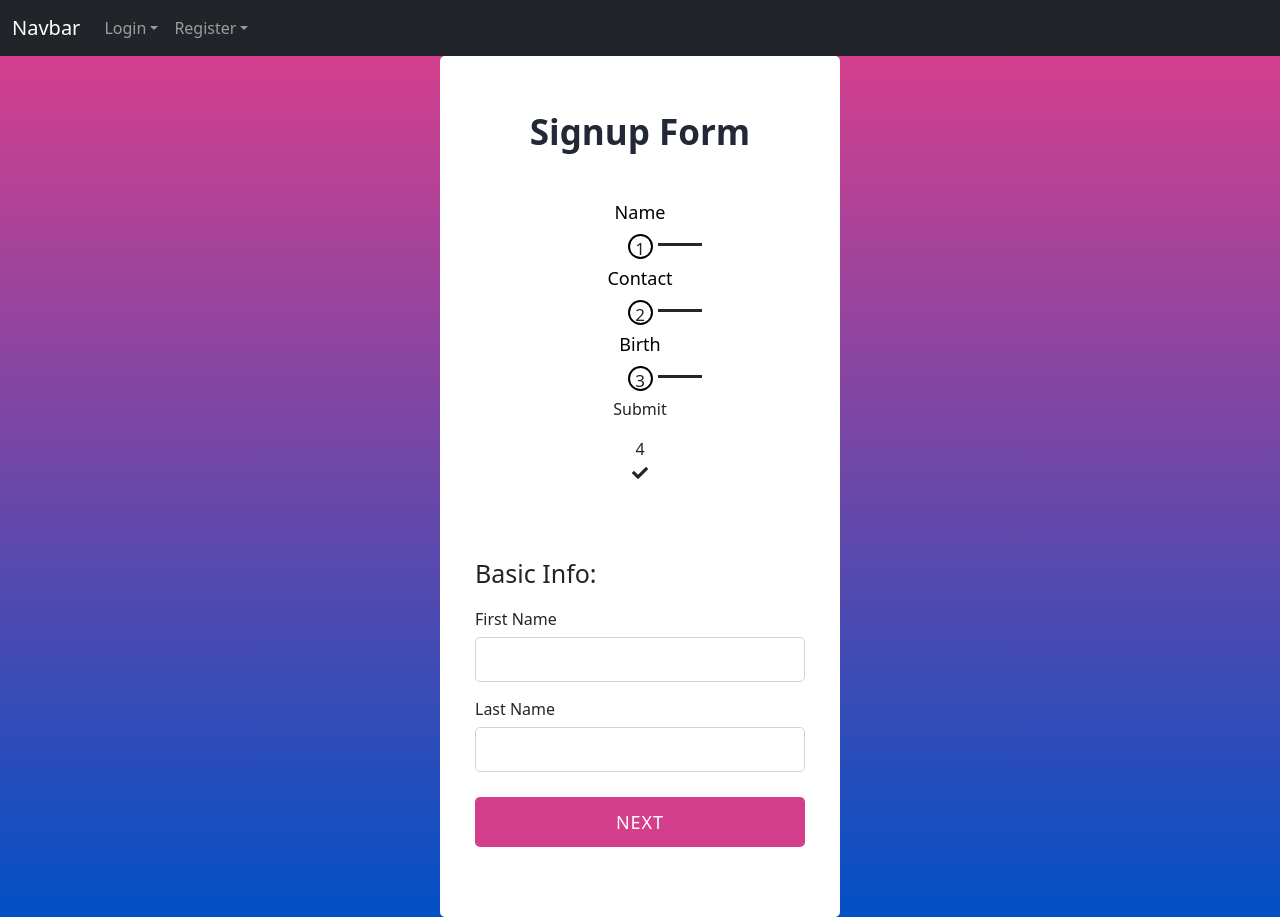
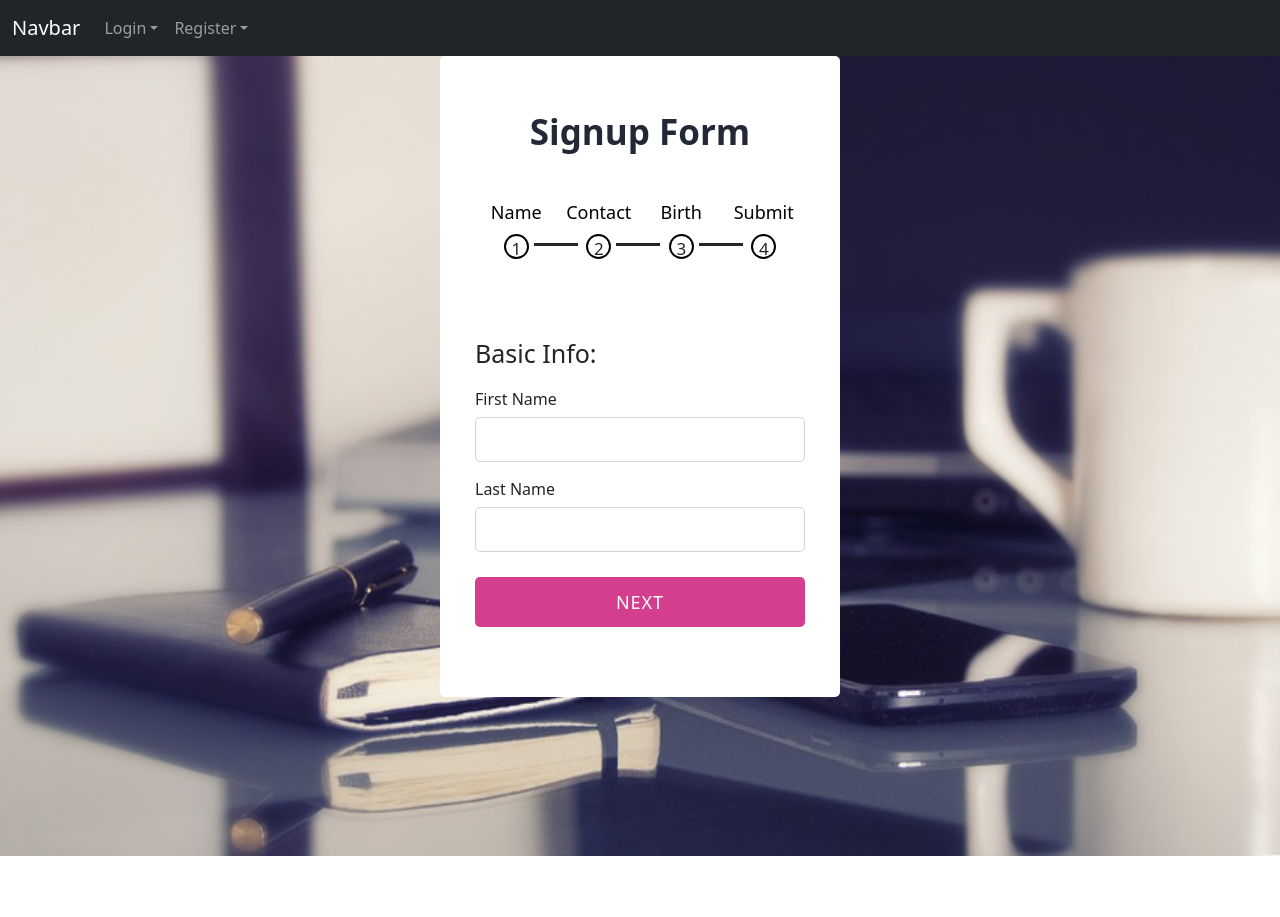
Before and after one commit to atultingre/react-forms, a React (Create React App) app: page /register4 in a window 1280 px wide. After the commit the page ends 856 px from the top, so only its background shows below. Built offline with nearby package versions, Linux system fonts and the light colour scheme; a web font is replaced by a local one.

Commit message:
Registration4 css fixed

```diff
--- a/src/Components/Registration/Registration4/Registration4.css
+++ b/src/Components/Registration/Registration4/Registration4.css
@@ -6,15 +6,17 @@
   font-family: 'Poppins', sans-serif;
 } */
 .registration4-body {
-    display: flex;
-    /* align-items: center; */
-    /* justify-content: center; */
-    /* min-height: 100vh; */
+    /* display: flex;
+    align-items: center;
+    justify-content: center; */
+    min-height: 100vh;
     overflow: hidden;
-    background: -webkit-linear-gradient(bottom, #0250c5, #d43f8d);
+    background: url("/public/images/bg.jpg"),-webkit-linear-gradient(bottom, #0250c5, #d43f8d);
+    background-repeat: no-repeat;
+    background-size: cover;
 }
 
-/* url("bg.png"), */
+
 ::selection {
     color: #fff;
     background: #d43f8d;
@@ -29,34 +31,34 @@
     padding: 50px 35px 10px 35px;
 }
 
-.registration4-container header {
+.registration4-container .registration4-header {
     font-size: 35px;
     font-weight: 600;
     margin: 0 0 30px 0;
 }
 
-.registration4-container .form-outer {
+.registration4-container .registration4-form-outer {
     width: 100%;
     overflow: hidden;
 }
 
-.registration4-container .form-outer .registration4-form {
+.registration4-container .registration4-form-outer .registration4-form {
     display: flex;
     width: 400%;
 }
 
-.form-outer .registration4-form .page {
+.registration4-form-outer .registration4-form .registration4-page {
     width: 25%;
     transition: margin-left 0.3s ease-in-out;
 }
 
-.form-outer .registration4-form .page .title {
+.registration4-form-outer .registration4-form .registration4-page .registration4-title {
     text-align: left;
     font-size: 25px;
     font-weight: 500;
 }
 
-.form-outer .registration4-form .page .field {
+.registration4-form-outer .registration4-form .registration4-page .registration4-field {
     width: 330px;
     height: 45px;
     margin: 45px 0;
@@ -64,13 +66,13 @@
     position: relative;
 }
 
-.registration4-form .page .field .label {
+.registration4-form .registration4-page .registration4-field .registration4-label {
     position: absolute;
     top: -30px;
     font-weight: 500;
 }
 
-.registration4-form .page .field input {
+.registration4-form .registration4-page .registration4-field .registration4-input {
     height: 100%;
     width: 100%;
     border: 1px solid lightgrey;
@@ -79,14 +81,14 @@
     font-size: 18px;
 }
 
-.registration4-form .page .field select {
+.registration4-form .registration4-page .registration4-field select {
     width: 100%;
     padding-left: 10px;
     font-size: 17px;
     font-weight: 500;
 }
 
-.registration4-form .page .field button {
+.registration4-form .registration4-page .registration4-field button {
     width: 100%;
     height: calc(100% + 5px);
     border: none;
@@ -102,43 +104,43 @@
     transition: 0.5s ease;
 }
 
-.registration4-form .page .field button:hover {
+.registration4-form .registration4-page .registration4-field button:hover {
     background: #000;
 }
 
-.registration4-form .page .btns button {
+.registration4-form .registration4-page .btns button {
     margin-top: -20px !important;
 }
 
-.registration4-form .page .btns button.prev {
+.registration4-form .registration4-page .btns button.registration4-prev {
     margin-right: 3px;
     font-size: 17px;
 }
 
-.registration4-form .page .btns button.next {
+.registration4-form .registration4-page .btns button.registration4-next {
     margin-left: 3px;
 }
 
-.registration4-container .progress-bar {
+.registration4-container .registration4-progress-bar {
     display: flex;
     margin: 40px 0;
     user-select: none;
 }
 
-.registration4-container .progress-bar .step {
+.registration4-container .registration4-progress-bar .registration4-step {
     text-align: center;
     width: 100%;
     position: relative;
 }
 
-.registration4-container .progress-bar .step p {
+.registration4-container .registration4-progress-bar .registration4-step .registration4-p {
     font-weight: 500;
     font-size: 18px;
     color: #000;
     margin-bottom: 8px;
 }
 
-.progress-bar .step .bullet {
+.registration4-progress-bar .registration4-step .registration4-bullet {
     height: 25px;
     width: 25px;
     border: 2px solid #000;
@@ -151,23 +153,23 @@
     line-height: 25px;
 }
 
-.progress-bar .step .bullet.active {
+.registration4-progress-bar .registration4-step .registration4-bullet.active {
     border-color: #d43f8d;
     background: #d43f8d;
 }
 
-.progress-bar .step .bullet span {
+.registration4-progress-bar .registration4-step .registration4-bullet .registration4-span {
     position: absolute;
     left: 50%;
     transform: translateX(-50%);
 }
 
-.progress-bar .step .bullet.active span {
+.registration4-progress-bar .registration4-step .registration4-bullet.active .registration4-span {
     display: none;
 }
 
-.progress-bar .step .bullet:before,
-.progress-bar .step .bullet:after {
+.registration4-progress-bar .registration4-step .registration4-bullet:before,
+.registration4-progress-bar .registration4-step .registration4-bullet:after {
     position: absolute;
     content: '';
     bottom: 11px;
@@ -177,7 +179,7 @@
     background: #262626;
 }
 
-.progress-bar .step .bullet.active:after {
+.registration4-progress-bar .registration4-step .registration4-bullet.active:after {
     background: #d43f8d;
     transform: scaleX(0);
     transform-origin: left;
@@ -190,17 +192,17 @@
     }
 }
 
-.progress-bar .step:last-child .bullet:before,
-.progress-bar .step:last-child .bullet:after {
+.registration4-progress-bar .registration4-step:last-child .registration4-bullet:before,
+.registration4-progress-bar .registration4-step:last-child .registration4-bullet:after {
     display: none;
 }
 
-.progress-bar .step p.active {
+.registration4-progress-bar .registration4-step p.active {
     color: #d43f8d;
     transition: 0.2s linear;
 }
 
-.progress-bar .step .check {
+.registration4-progress-bar .registration4-step .registration4-check {
     position: absolute;
     left: 50%;
     top: 70%;
@@ -209,7 +211,7 @@
     display: none;
 }
 
-.progress-bar .step .check.active {
+.registration4-progress-bar .registration4-step .registration4-check.active {
     display: block;
     color: #fff;
 }
--- a/src/Components/Registration/Registration4/Registration4.js
+++ b/src/Components/Registration/Registration4/Registration4.js
@@ -3,17 +3,17 @@ import "./Registration4.css";
 
 const Registration4 = () => {
   useEffect(() => {
-    const slidePage = document.querySelector(".slide-page");
+    const slidePage = document.querySelector(".registration4-slide-page");
     const nextBtnFirst = document.querySelector(".firstNext");
     const prevBtnSec = document.querySelector(".prev-1");
     const nextBtnSec = document.querySelector(".next-1");
     const prevBtnThird = document.querySelector(".prev-2");
     const nextBtnThird = document.querySelector(".next-2");
     const prevBtnFourth = document.querySelector(".prev-3");
-    const submitBtn = document.querySelector(".submit");
-    const progressText = document.querySelectorAll(".step p");
-    const progressCheck = document.querySelectorAll(".step .check");
-    const bullet = document.querySelectorAll(".step .bullet");
+    const submitBtn = document.querySelector(".registration4-submit");
+    const progressText = document.querySelectorAll(".registration4-step p");
+    const progressCheck = document.querySelectorAll(".registration4-step .registration4-check");
+    const bullet = document.querySelectorAll(".registration4-step .registration4-bullet");
     let current = 1;
 
     nextBtnFirst.addEventListener("click", function (event) {
@@ -80,100 +80,100 @@ const Registration4 = () => {
   return (
     <div className="registration4-body">
       <div className="registration4-container">
-        <header>Signup Form</header>
-        <div className="progress-bar">
-          <div className="step">
-            <p>Name</p>
-            <div className="bullet">
-              <span>1</span>
+        <header className="registration4-header">Signup Form</header>
+        <div className="registration4-progress-bar">
+          <div className="registration4-step">
+            <p className="registration4-p">Name</p>
+            <div className="registration4-bullet">
+              <span className="registration4-span">1</span>
             </div>
-            <div className="check fas fa-check"></div>
-          </div>
-          <div className="step">
-            <p>Contact</p>
-            <div className="bullet">
-              <span>2</span>
-            </div>
-            <div className="check fas fa-check"></div>
-          </div>
-          <div className="step">
-            <p>Birth</p>
-            <div className="bullet">
-              <span>3</span>
-            </div>
-            <div className="check fas fa-check"></div>
+            <div className="registration4-check fas fa-check"></div>
           </div>
           <div className="registration4-step">
-            <p>Submit</p>
-            <div className="bullet">
-              <span>4</span>
+            <p className="registration4-p">Contact</p>
+            <div className="registration4-bullet">
+              <span className="registration4-span">2</span>
             </div>
-            <div className="check fas fa-check"></div>
+            <div className="registration4-check fas fa-check"></div>
+          </div>
+          <div className="registration4-step">
+            <p className="registration4-p">Birth</p>
+            <div className="registration4-bullet">
+              <span className="registration4-span">3</span>
+            </div>
+            <div className="registration4-check fas fa-check"></div>
+          </div>
+          <div className="registration4-step">
+            <p className="registration4-p">Submit</p>
+            <div className="registration4-bullet">
+              <span className="registration4-span">4</span>
+            </div>
+            <div className="registration4-check fas fa-check"></div>
           </div>
         </div>
-        <div className="form-outer">
+        <div className="registration4-form-outer">
           <form action="#" className="registration4-form">
-            <div className="page slide-page">
-              <div className="title">Basic Info:</div>
-              <div className="field">
-                <div className="label">First Name</div>
-                <input type="text" />
+            <div className="registration4-page registration4-slide-page">
+              <div className="registration4-title">Basic Info:</div>
+              <div className="registration4-field">
+                <div className="registration4-label">First Name</div>
+                <input className="registration4-input" type="text" />
               </div>
-              <div className="field">
-                <div className="label">Last Name</div>
-                <input type="text" />
+              <div className="registration4-field">
+                <div className="registration4-label">Last Name</div>
+                <input className="registration4-input" type="text" />
               </div>
-              <div className="field">
-                <button className="firstNext next">Next</button>
+              <div className="registration4-field">
+                <button className="firstNext registration4-next">Next</button>
               </div>
             </div>
-            <div className="page">
-              <div className="title">Contact Info:</div>
-              <div className="field">
-                <div className="label">Email Address</div>
-                <input type="text" />
+            <div className="registration4-page">
+              <div className="registration4-title">Contact Info:</div>
+              <div className="registration4-field">
+                <div className="registration4-label">Email Address</div>
+                <input className="registration4-input" type="text" />
               </div>
-              <div className="field">
-                <div className="label">Phone Number</div>
-                <input type="Number" />
+              <div className="registration4-field">
+                <div className="registration4-label">Phone Number</div>
+                <input className="registration4-input" type="Number" />
               </div>
-              <div className="field btns">
-                <button className="prev-1 prev">Previous</button>
-                <button className="next-1 next">Next</button>
+              <div className="registration4-field btns">
+                <button className="prev-1 registration4-prev">Previous</button>
+                <button className="next-1 registration4-next">Next</button>
               </div>
             </div>
-            <div className="page">
-              <div className="title">Date of Birth:</div>
-              <div className="field">
-                <div className="label">Date</div>
-                <input type="text" />
+            <div className="registration4-page">
+              <div className="registration4-title">Date of Birth:</div>
+              <div className="registration4-field">
+                <div className="registration4-label">Date</div>
+                <input className="registration4-input" type="text" />
               </div>
-              <div className="field">
-                <div className="label">Gender</div>
+              <div className="registration4-field">
+                <div className="registration4-label">Gender</div>
                 <select>
                   <option>Male</option>
                   <option>Female</option>
                   <option>Other</option>
                 </select>
               </div>
-              <div className="field btns">
-                <button className="prev-2 prev">Previous</button>
-                <button className="next-2 next">Next</button>
+              <div className="registration4-field btns">
+                <button className="prev-2 registration4-prev">Previous</button>
+                <button className="next-2 registration4-next">Next</button>
               </div>
             </div>
-            <div className="page">
-              <div className="title">Login Details:</div>
-              <div className="field">
-                <div className="label">Username</div>
-                <input type="text" />
+            <div className="registration4-page">
+              <div className="registration4-title">Login Details:</div>
+              <div className="registration4-field">
+                <div className="registration4-label">Username</div>
+                <input className="registration4-input" type="text" />
               </div>
-              <div className="field">
-                <div className="label">Password</div>
-                <input type="password" />
+              <div className="registration4-field">
+                <div className="registration4-label">Password</div>
+                <input className="registration4-input" type="password" />
               </div>
-              <div className="field btns">
-                <button className="prev-3 prev">Previous</button>
-                <button className="submit">Submit</button>
+              <div className="registration4-field btns">
+                <button className="prev-3 registration4-prev">Previous</button>
+                <button className="registration4-submit">Submit</button>
               </div>
             </div>
           </form>
```
